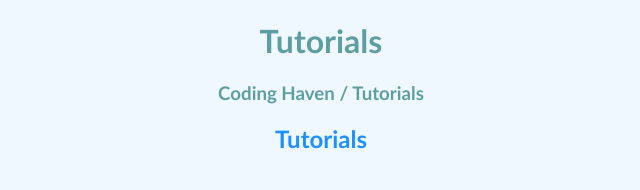
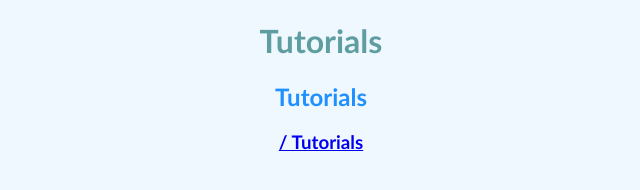
Before and after one commit to dabudke/dabudke.github.io, a plain HTML site: page tutorials.html in a window 1280 px wide. Shown: the whole page, without its empty margins (319-959 px from the left). Drawn offline with Linux system fonts and the light colour scheme.

Commit message:
Fix some visual problems.

```diff
--- a/tutorials.html
+++ b/tutorials.html
@@ -7,5 +7,5 @@
     </head>
     <body>
         <h1 id="title">Tutorials</h1>
-        <h3 id="link">Coding Haven / Tutorials</h2>
-        <h2 id="subtitle">Tutorials
+        <h2 id="subtitle">Tutorials</h2>
+        <h3 id="link"><a href="./index.html"> / Tutorials</h2>
```
